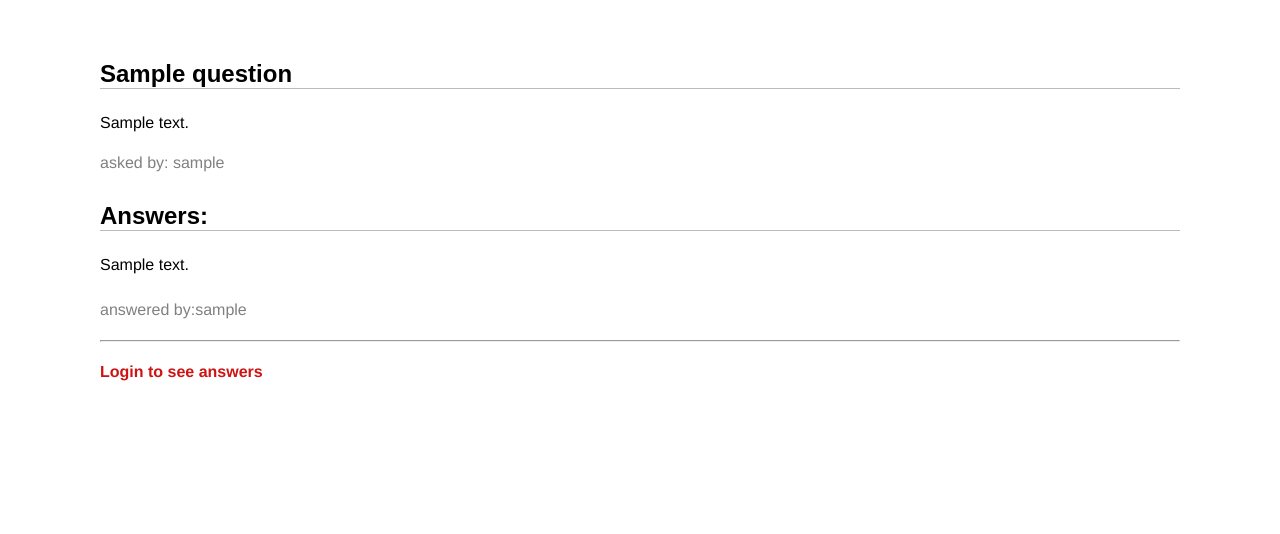
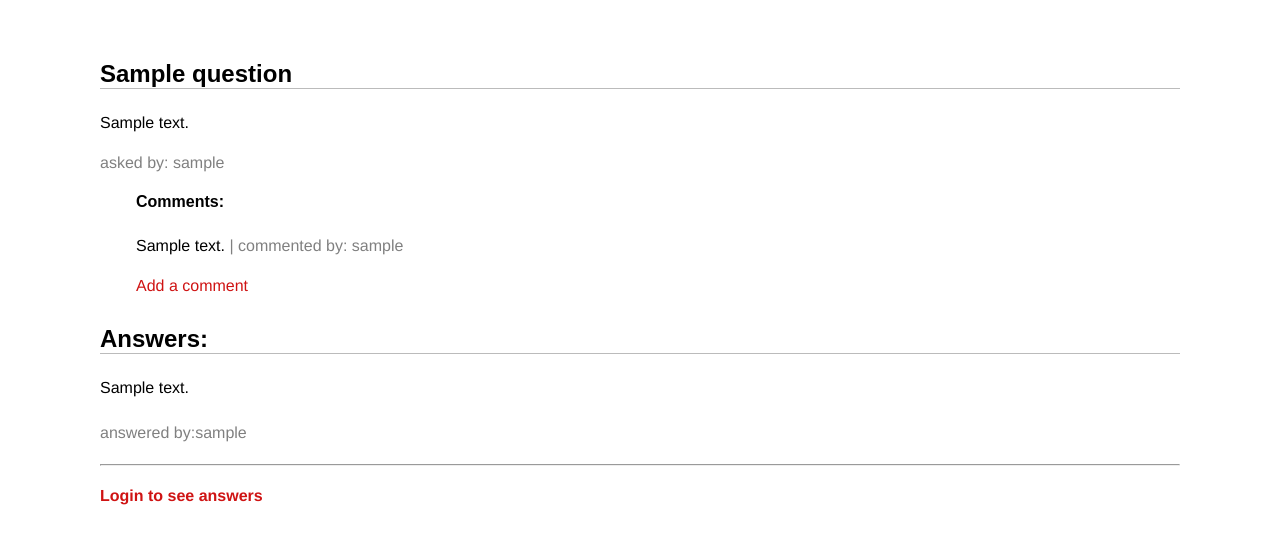
Before and after one commit to AswinRaaj23/queser, a Django app: page /question/1/ in a window 1280 px wide. Shown: the part 47-581 px from the top of the page. Run offline with Django 4.2, Linux system fonts and the light colour scheme; tables that the repository leaves empty hold one stand-in row (values such as "Sample post"); some web fonts are replaced.

Commit message:
Add comment functionality for Question

```diff
--- a/stacquora/forms.py
+++ b/stacquora/forms.py
@@ -30,3 +30,8 @@ class AnswerQuestion(forms.ModelForm):
     class Meta:
         model = Answer
         fields = ['answer']
+
+class QuestionComment(forms.ModelForm):
+    class Meta:
+        model = QuestionComment
+        fields = ['comment']
--- a/stacquora/models.py
+++ b/stacquora/models.py
@@ -30,7 +30,7 @@ class Answer(models.Model):
 
 class QuestionComment(models.Model):
     user = models.ForeignKey(User, on_delete=models.CASCADE, null= False)
-    question = models.ForeignKey(Question, on_delete=models.CASCADE, null=False)
+    question = models.ForeignKey(Question, on_delete=models.CASCADE, null=False, related_name='questioncomment')
     comment = models.CharField(max_length=300)
     created = models.DateTimeField(auto_now_add=True)
 
--- a/stacquora/static/css/base.css
+++ b/stacquora/static/css/base.css
@@ -228,6 +228,9 @@ ul.messages li a.close {
 .author-name{
     color: gray;
 }
+.comment-name{
+    color: gray;
+}
 
 .answer-author{
     color: gray;
--- a/stacquora/templates/stacquora/question_detail.html
+++ b/stacquora/templates/stacquora/question_detail.html
@@ -7,8 +7,12 @@
 <span class="author-name">asked by: {{ question.author.username }} </span>
 <br>
 
+<h4><b class="comment-section">Comments:</b></h4>
+{% for comment in question.questioncomment.all %}
+<p class="comment-section">{{ comment.comment }} <span class="comment-name">| commented by: {{ comment.user.username }} </span></p>
 
-
+{% endfor %}
+<a href="{% url 'question_comment' question.id %}" class="comment-section">Add a comment</a>
 
 <h2><b>Answers:</b></h2>
 {% for answer in question.answers.all %}
--- a/stacquora/urls.py
+++ b/stacquora/urls.py
@@ -12,7 +12,7 @@ urlpatterns = [
     path('editanswer/<int:id>/', views.edit_answer, name='edit_answer'),
     path('delete/<int:id>/', views.delete, name='delete'),
     path('deleteanswer/<int:id>/', views.delete_answer, name='delete_answer'),
-    # path('commentquestion/<int:id>/', views.commentquestion, name='comment_question'),
+    path('questioncomment/<int:id>/', views.questioncomment, name='question_comment'),
     path('', views.homepage, name='homepage'),
     path('tag/<slug:tag_slug>/', views.homepage, name='question_list_by_tag'),
 ]
--- a/stacquora/views.py
+++ b/stacquora/views.py
@@ -1,11 +1,9 @@
-from django.http import HttpResponse
 from django.shortcuts import get_object_or_404, redirect, render
-from .models import Answer, Question
-from .forms import LoginForm,UserRegistrationForm,AskQuestionForm,AnswerQuestion
+from .models import Answer, Question, QuestionComment
+from .forms import LoginForm,UserRegistrationForm,AskQuestionForm,AnswerQuestion, QuestionComment
 from django.contrib.auth import authenticate, login
 from django.contrib.auth.decorators import login_required
 from taggit.models import Tag
-from django.db.models import Count
 # Create your views here.
 
 def homepage(request, tag_slug=None):
@@ -98,3 +96,20 @@ def delete_answer(request, id):
     answer = Answer.objects.get(id=id)
     answer.delete()
     return redirect('homepage')
+
+
+def questioncomment(request, id):
+    commentform = QuestionComment
+    question = Question.objects.get(id=id)
+
+    if request.method=='POST':
+        commentform = QuestionComment(request.POST)
+
+        if commentform.is_valid():
+            comment=commentform.save(commit=False)
+            comment.user=request.user
+            comment.question=Question(id=id)
+            comment.save()
+            return redirect('homepage')
+
+    return render(request, 'stacquora/question_comment.html', {'commentform':commentform, 'question':question})
```
Also changed, not shown: stacquora/admin.py (+2 -5 lines), stacquora/templates/stacquora/question_comment.html (added, +11 -0 lines), stacquora/migrations/0009_alter_questioncomment_question.py (added).
